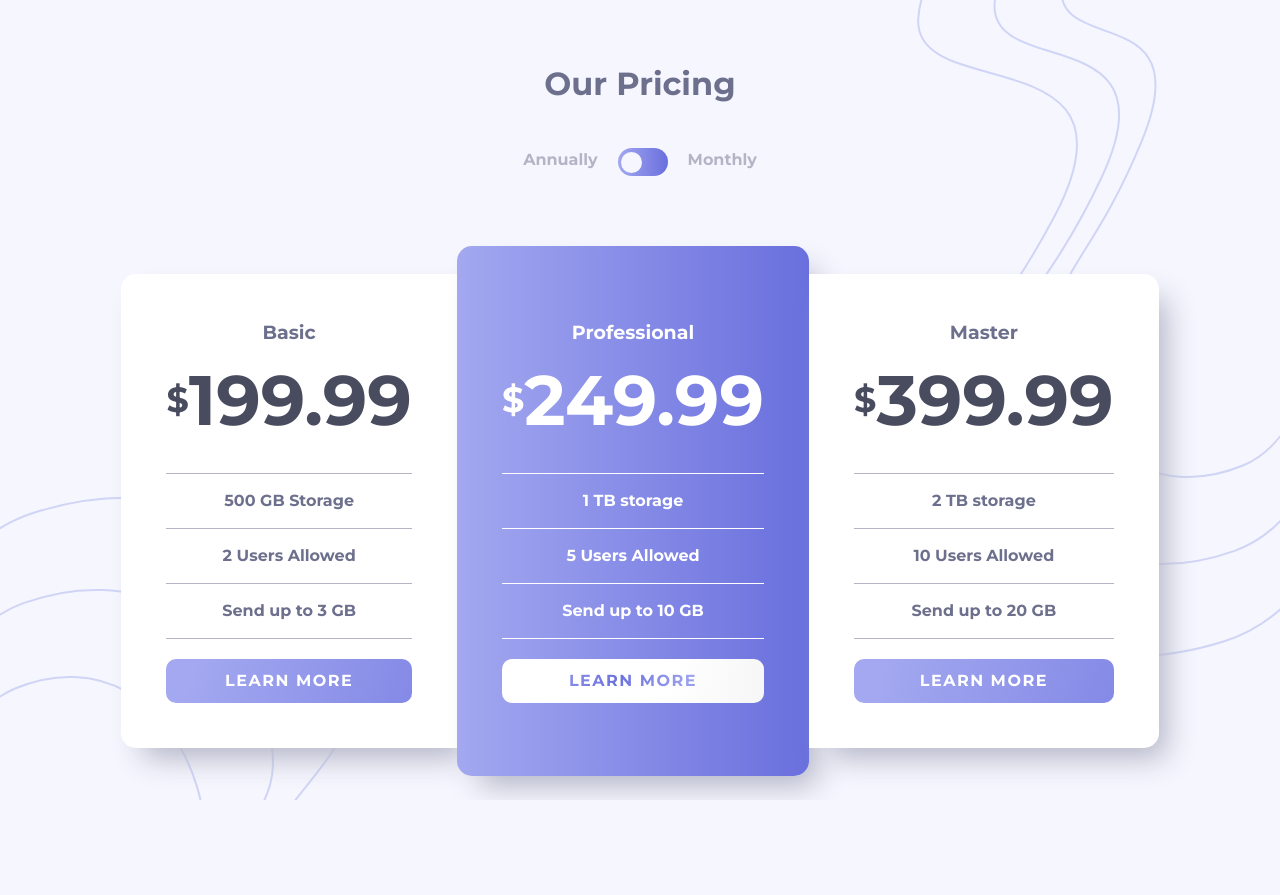
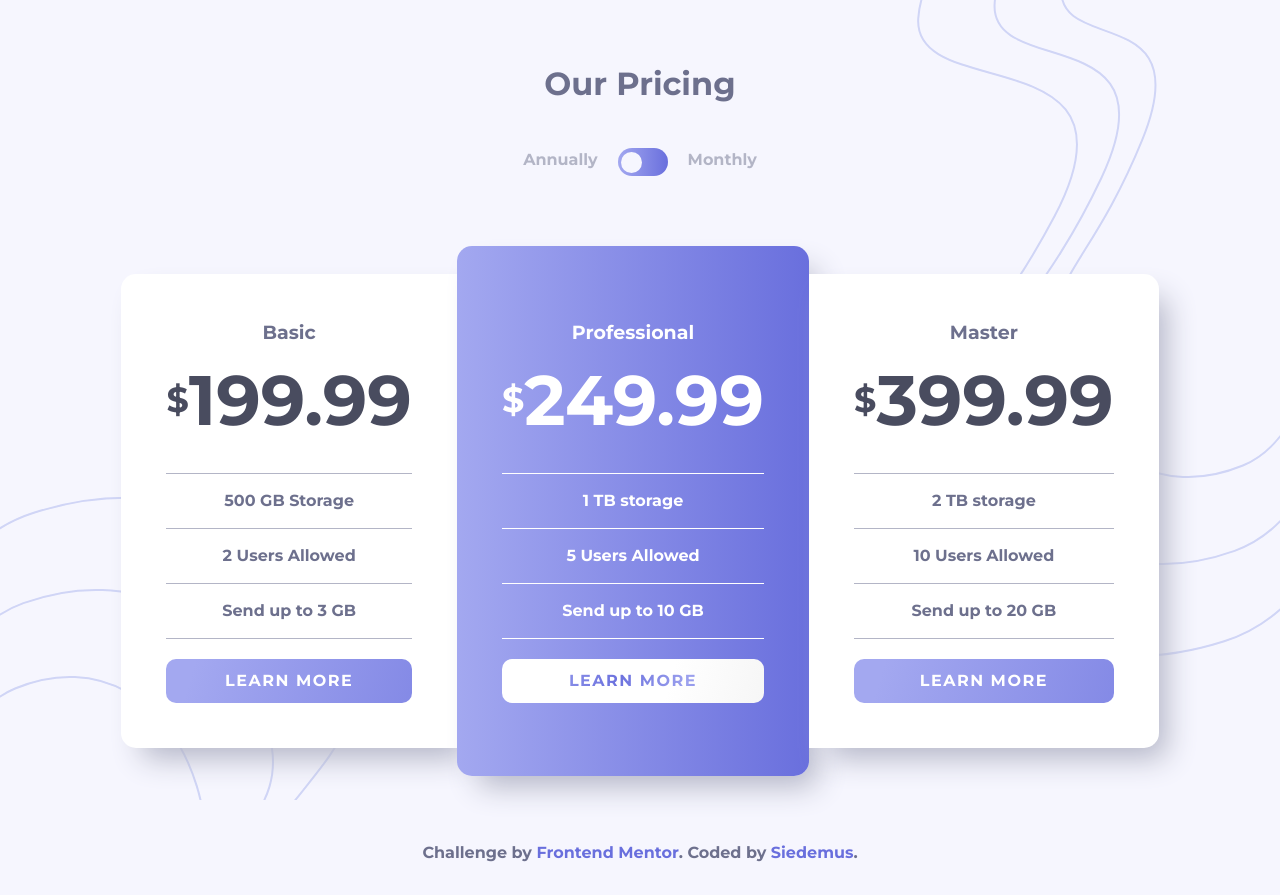
Before and after one commit to Siedemus/pricing-component, a React (Create React App) app: page / in a window 1280 px wide. Before the commit the page ends 800 px from the top, so only its background shows below. Built offline with nearby package versions, Linux system fonts and the light colour scheme.

Commit message:
add gooter component

```diff
--- a/src/App.js
+++ b/src/App.js
@@ -2,6 +2,7 @@ import { Header } from "./Header";
 import { Switch } from "./Switch";
 import { Offers } from "./Offers";
 import { Background } from "./Background";
+import { Footer } from "./Footer";
 
 function App() {
   return (
@@ -10,6 +11,7 @@ function App() {
       <Switch />
       <Offers />
       <Background />
+      <Footer />
     </>
   );
 }
--- /dev/null
+++ b/src/Footer/index.js
@@ -0,0 +1,10 @@
+import { StyledFooter, StyledLink } from "./styled";
+
+export const Footer = () => {
+  return (
+    <StyledFooter>
+      Challenge by <StyledLink href="https://www.frontendmentor.io/" target="blank">Frontend Mentor</StyledLink>. Coded
+      by <StyledLink href="https://github.com/Siedemus" target="blank">Siedemus</StyledLink>.
+    </StyledFooter>
+  );
+};
--- /dev/null
+++ b/src/Footer/styled.js
@@ -0,0 +1,14 @@
+import styled from "styled-components";
+
+export const StyledFooter = styled.footer`
+  margin-top: 35px;
+  text-align: center;
+  font-size: ${({ theme }) => theme.sizes.fontFS};
+  color: ${({ theme }) => theme.colors.blue};
+  padding: 30px;
+`;
+
+export const StyledLink = styled.a`
+  color: hsl(237, 63%, 64%);
+  text-decoration: none;
+`;
```
